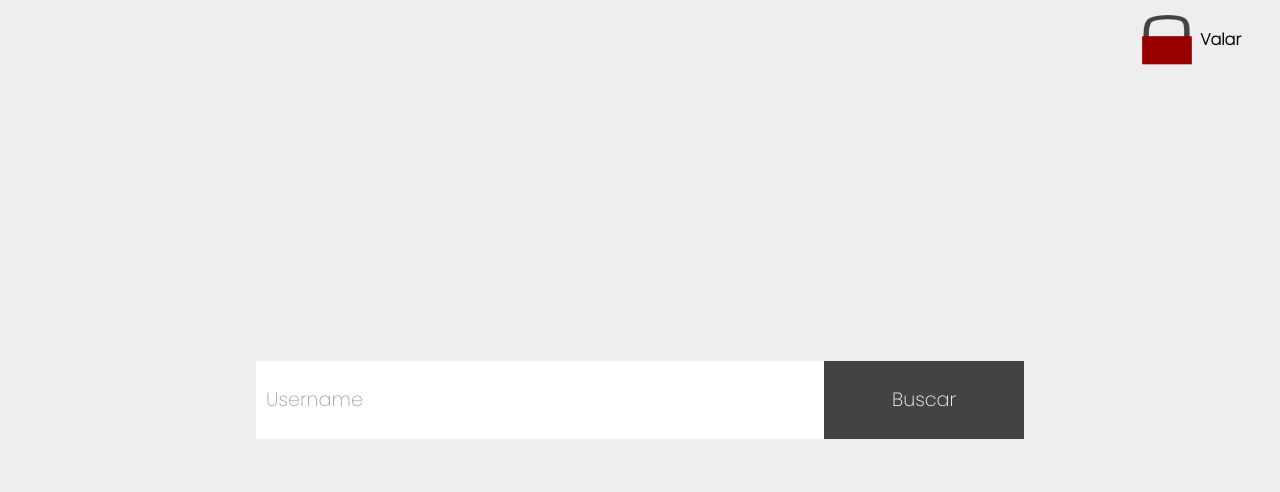
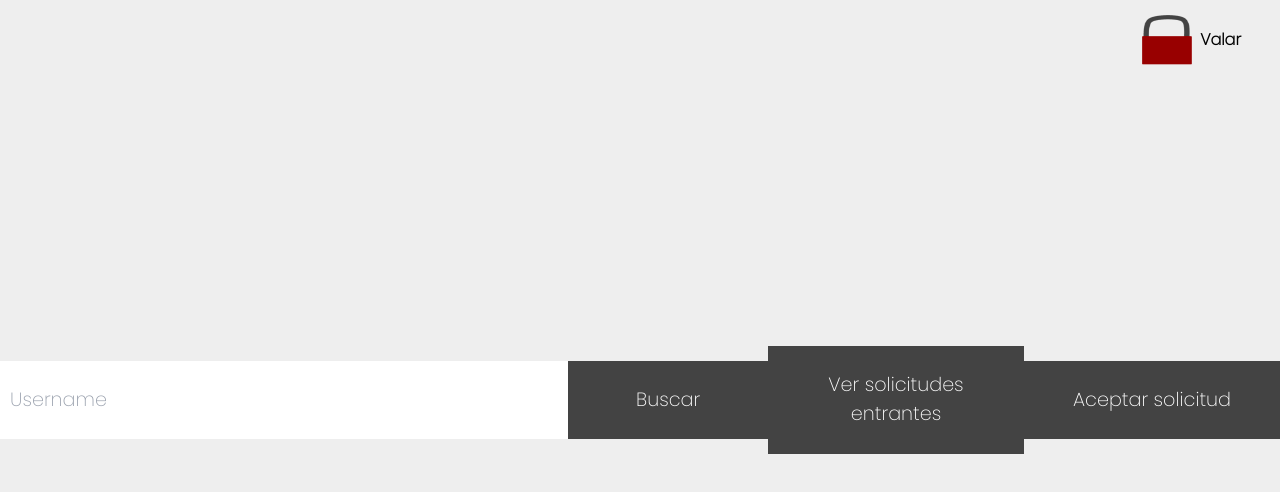
Before and after one commit to VicMacGab/valar-frontend, a Next.js app: page /home/solicitarContacto in a window 1280 px wide. Shown: the top 492 px of the page. Built offline with nearby package versions, Linux system fonts and the light colour scheme; what baseui, styletron-engine-atomic, styletron-react would draw is missing.

Commit message:
dh add contacts

```diff
--- a/components/ValarSolicitarContacto.tsx
+++ b/components/ValarSolicitarContacto.tsx
@@ -41,10 +41,49 @@ const ValarSolicitarContacto: React.FC<{}> = (props) => {
       });
   };
 
+  const getIncomingRequests = () => {
+    ClientService.getIncomingRequests()
+      .then((res: AxiosResponse) => {
+        console.log(res);
+      })
+      .catch((err: AxiosError) => {
+        console.log(err.response);
+      });
+  };
+
   const sendChatRequest = () => {
     console.log(`mandarle solicitud a ${username}`);
-    // TODO: mandarle solicitud al usuario
-    modalCleanup();
+    ClientService.sendChatRequest({ username })
+      .then((res: AxiosResponse) => {
+        console.group("Server Response");
+        console.log(res);
+        console.groupEnd();
+        setModalTitle(`¡Solicitud a '${username}' enviada!`);
+        setModalBody("Podrás enviar un mensaje cuando te haya aceptado.");
+      })
+      .catch((err: AxiosError) => {
+        console.group("Server Error");
+        console.log(err.response);
+        console.groupEnd();
+        setModalTitle(`¡Error!`);
+        setModalBody("Intentalo nuevamente.");
+        setUsernameNotFound(true);
+      })
+      .finally(() => {
+        setModalIsOpen(true);
+      });
+    //modalCleanup();
+  };
+
+  const acceptChatRequest = () => {
+    // TODO generalizar
+    ClientService.acceptChatRequest({ username: "mrmm" })
+      .then((res: AxiosResponse) => {
+        console.log(res);
+      })
+      .catch((err: AxiosError) => {
+        console.log(err.response);
+      });
   };
 
   const modalCleanup = () => {
@@ -88,11 +127,25 @@ const ValarSolicitarContacto: React.FC<{}> = (props) => {
         <ValarButton
           className="flex-small"
           text="Buscar"
-          disabled={username.length < 2}
+          disabled={username.length < 4}
           secondary
           onClick={searchByUsername}
         />
       </div>
+      <ValarButton
+        className="flex-small"
+        text="Ver solicitudes entrantes"
+        //disabled={username.length < 2}
+        secondary
+        onClick={getIncomingRequests}
+      />
+      <ValarButton
+        className="flex-small"
+        text="Aceptar solicitud"
+        //disabled={username.length < 2}
+        secondary
+        onClick={acceptChatRequest}
+      />
     </>
   );
 };
--- a/services/ClientService.ts
+++ b/services/ClientService.ts
@@ -29,6 +29,32 @@ class ClientService {
       this.axiosOptions
     );
   }
+  static async sendChatRequest(body: { username: string }) {
+    return await axios.post(
+      CommonService.sendRequestUrl,
+      body,
+      this.axiosOptions
+    );
+  }
+  static async acceptChatRequest(body: { username: string }) {
+    return await axios.post(
+      CommonService.acceptRequestUrl,
+      body,
+      this.axiosOptions
+    );
+  }
+  static async getOutgoingRequests() {
+    return await axios.get(
+      CommonService.outgoingRequestsUrl,
+      this.axiosOptions
+    );
+  }
+  static async getIncomingRequests() {
+    return await axios.get(
+      CommonService.incomingRequestsUrl,
+      this.axiosOptions
+    );
+  }
 }
 
 export default ClientService;
--- a/services/CommonService.ts
+++ b/services/CommonService.ts
@@ -4,6 +4,14 @@ class CommonService {
   static readonly signupUrl: string = CommonService.baseUrl + "/auth/signup";
   static readonly authCodeUrl: string = CommonService.baseUrl + "/auth/code";
   static readonly logoutUrl: string = CommonService.baseUrl + "/auth/logout";
+  static readonly sendRequestUrl: string =
+    CommonService.baseUrl + "/requests/send";
+  static readonly acceptRequestUrl: string =
+    CommonService.baseUrl + "/requests/accept";
+  static readonly outgoingRequestsUrl: string =
+    CommonService.baseUrl + "/requests/sent";
+  static readonly incomingRequestsUrl: string =
+    CommonService.baseUrl + "/requests/received";
   static readonly searchUserByUsernameUrl: string =
     CommonService.baseUrl + "/user";
 }
```
